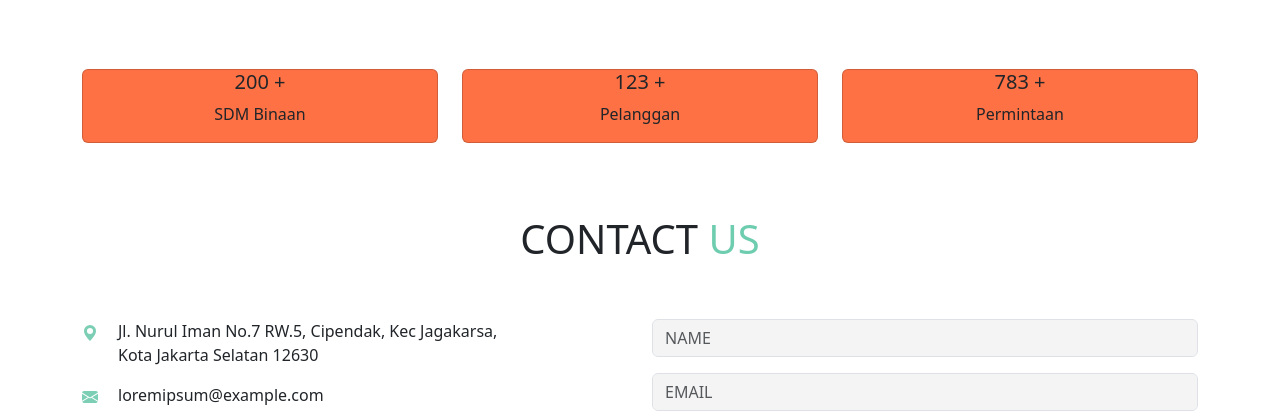
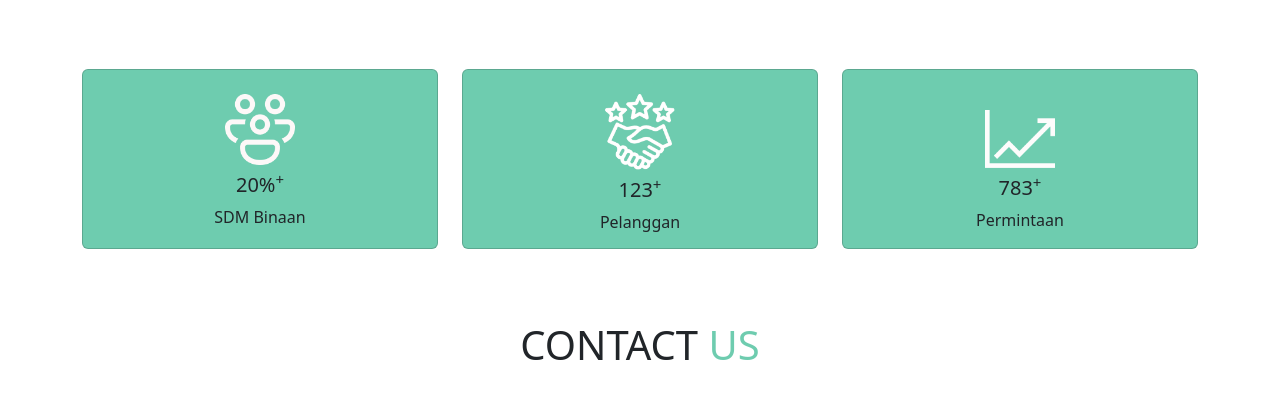
Before and after one commit to rrizkyyki/moodprima, a plain HTML site: page index.html in a window 1280 px wide. Shown: the part 3482-3899 px from the top of the page. Drawn offline with nearby package versions, Linux system fonts and the light colour scheme.

Commit message:
add more cards all done prefectly

```diff
--- a/index.html
+++ b/index.html
@@ -244,20 +244,23 @@
         <div class="container pb-5">
             <div class="row d-flex justify-content-center text-white text-center">
                 <div class="col-md-4 mb-4">
-                    <div class="card" style="background-color: #FE7144;">
-                        <h5>200 +</h5>
+                    <div class="card pt-4" style="background-color: #6ECCAF; height: 180px;">
+                        <img src="assets/group1.png" alt="" style="width: 20%;" class="mx-auto pb-2">
+                        <h5>20%<sup>+</sup></h5>
                         <p>SDM Binaan</p>
                     </div>
                 </div>
                 <div class="col-md-4 mb-4">
-                    <div class="card" style="background-color: #FE7144;">
-                        <h5>123 +</h5>
+                    <div class="card pt-4" style="background-color: #6ECCAF; height: 180px;">
+                        <img src="assets/group2.png" alt="" style="width: 20%;" class="mx-auto pb-2">
+                        <h5>123<sup>+</sup></h5>
                         <p>Pelanggan</p>
                     </div>
                 </div>
                 <div class="col-md-4 mb-4">
-                    <div class="card" style="background-color: #FE7144;">
-                        <h5>783 +</h5>
+                    <div class="card pt-4" style="background-color: #6ECCAF; height: 180px;">
+                        <img src="assets/group3.png" alt="" style="width: 20%;" class="mx-auto pb-2 pt-3">
+                        <h5>783<sup>+</sup></h5>
                         <p>Permintaan</p>
                     </div>
                 </div>
```
Also changed, not shown: assets/group1.png (added), assets/group2.png (added), assets/group3.png (added).
